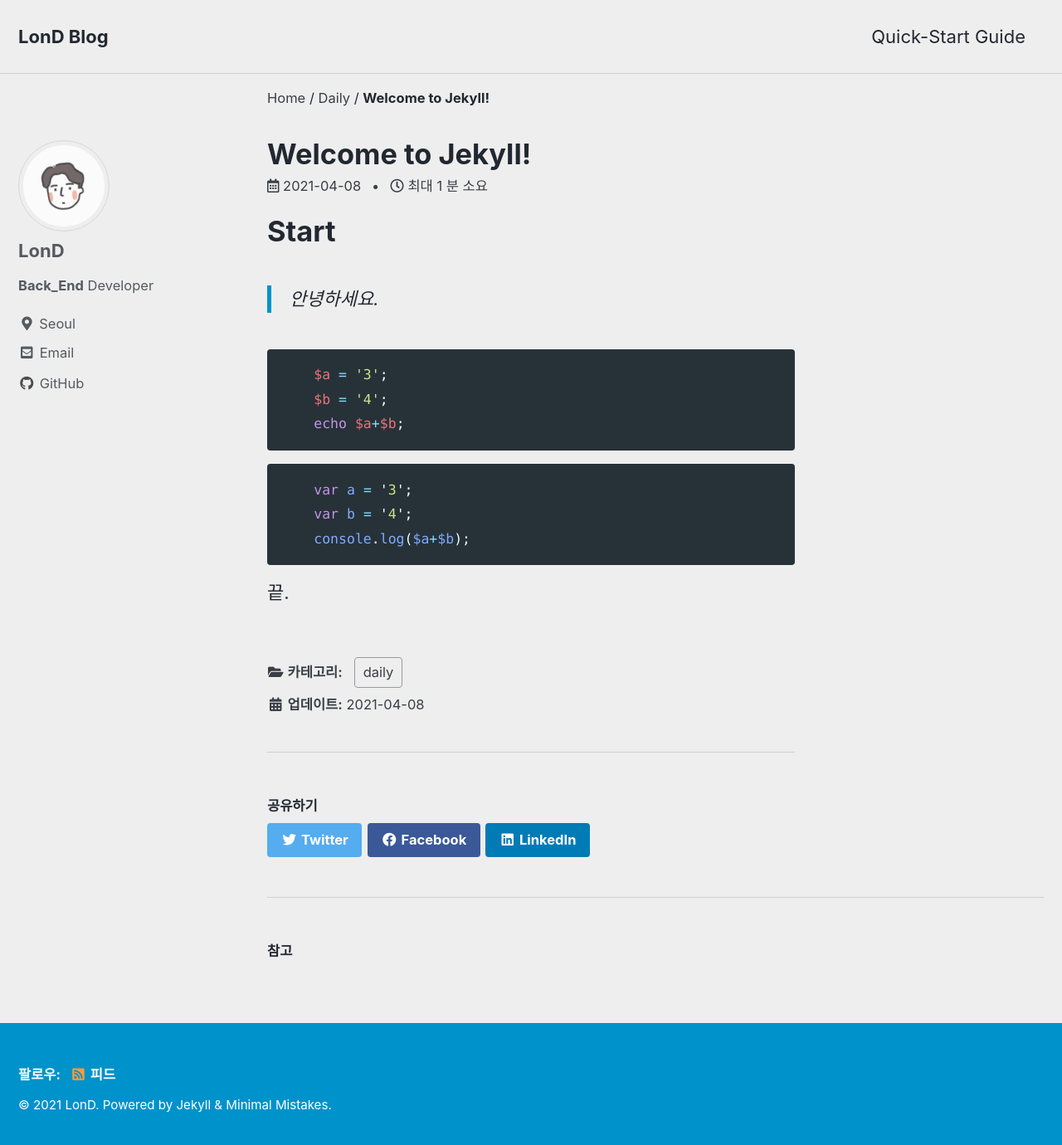
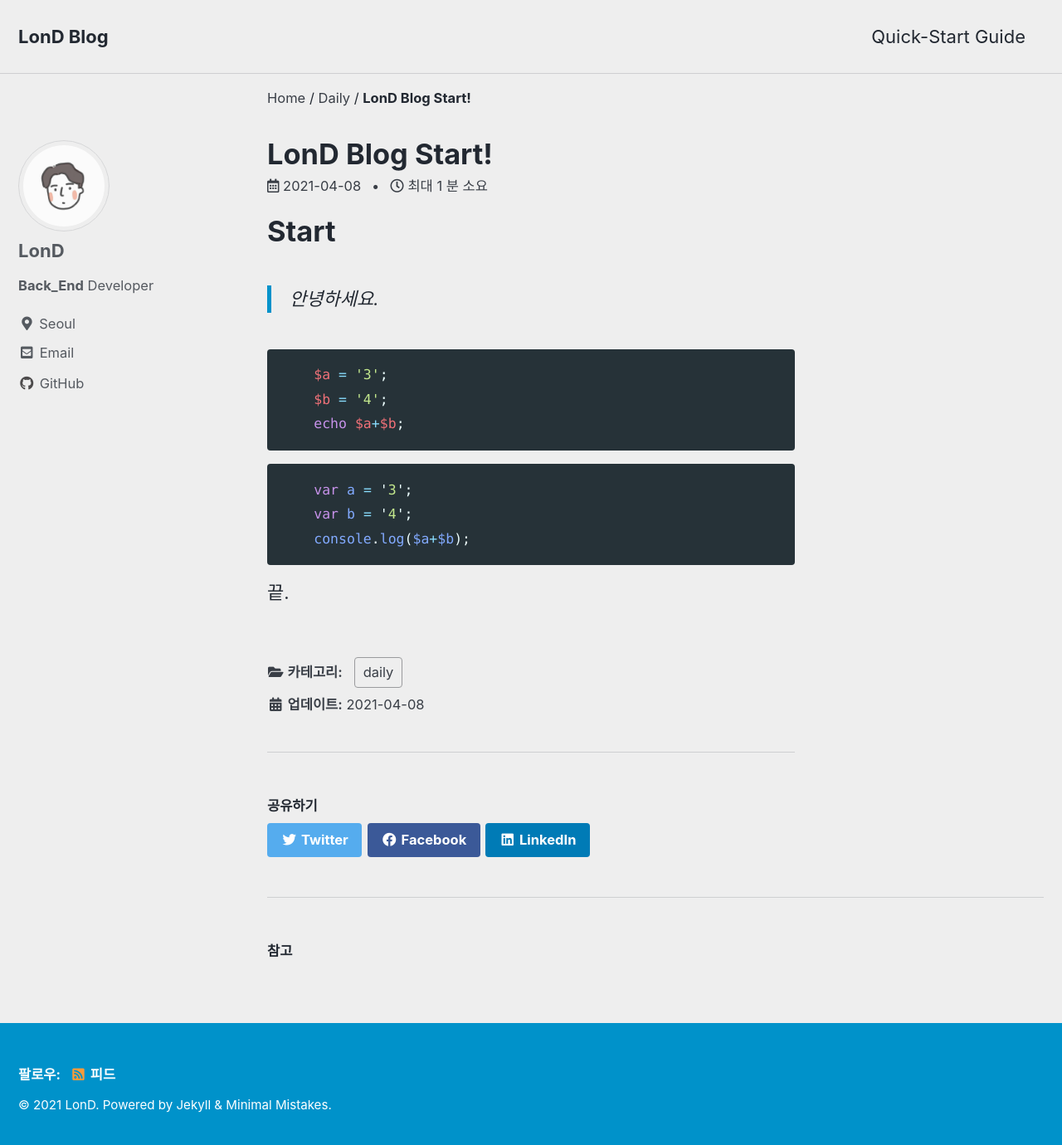
Before and after one commit to teuc000-dev/teuc000-dev.github.io, a Jekyll site: the page built from _posts/2021-04-08-first-post.md, in a window 1280 px wide and 1387 px high. Shown: the top 1380 px of the window at 83% size. Built offline with Jekyll 4.4.1, drawn with Linux system fonts in a browser that asks for light colours; cached includes are drawn as plain includes.

Commit message:
Update 2021-04-08-first-post.md

```diff
--- a/_posts/2021-04-08-first-post.md
+++ b/_posts/2021-04-08-first-post.md
@@ -1,5 +1,5 @@
 ---
-title: "Welcome to Jekyll!"
+title: "LonD Blog Start!"
 categories: daily
 ---
 
```
